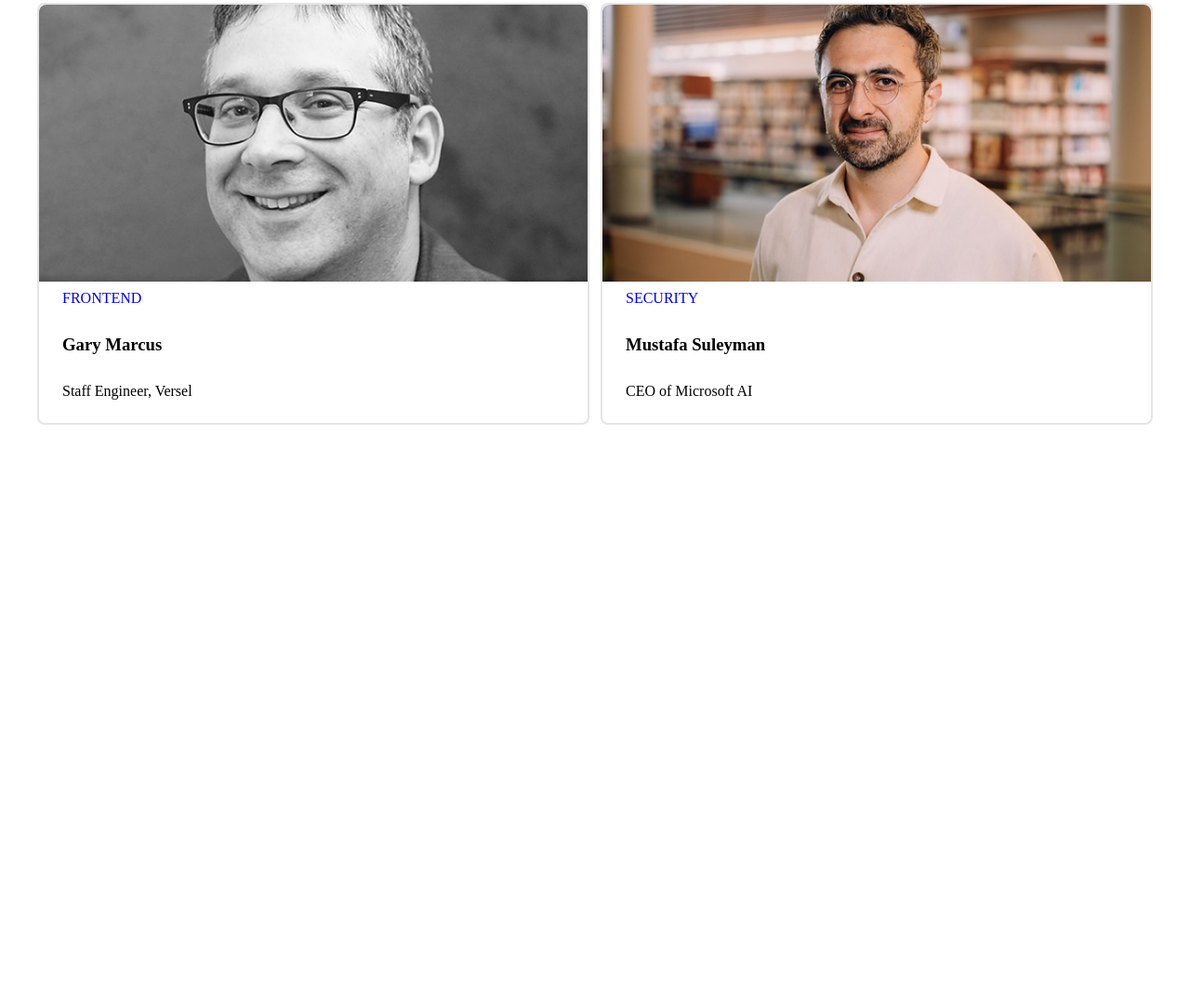
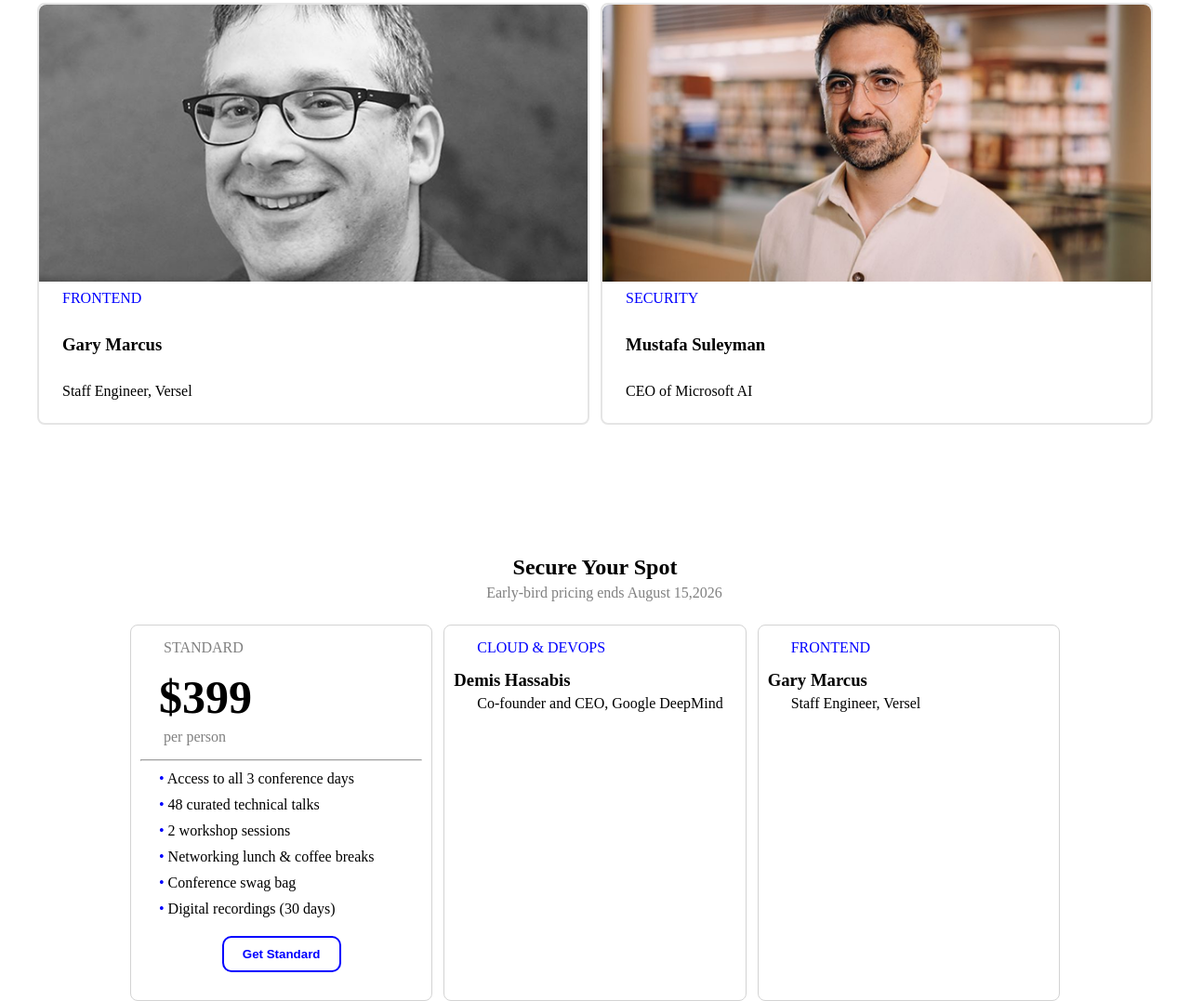
Before and after one commit to rafajahan7/Assignment-1-HTML-CSS-, a plain HTML site: page index.html in a window 1280 px wide. Shown: the part 1497-2574 px from the top of the page at 93% size. Before the commit the page ends 1954 px from the top, so only its background shows below. Drawn offline with Linux system fonts and the light colour scheme.

Commit message:
secure section half

```diff
--- a/index.html
+++ b/index.html
@@ -14,7 +14,7 @@
         <nav class="container">
             <img src="./images/logo.png">
 
-           <ul>
+           <ul class="nav-ul">
             <li>Speakers</li>
             <li>Schedule</li>
             <li>Tracks</li>
@@ -91,6 +91,53 @@
 
       <!-- meet section end -->
 
+      <!-- secure section start -->
+
+      <section>
+        <div class="container secure">
+            <h2>Secure Your Spot</h2>
+            <p style="color:gray;">Early-bird pricing ends August 15,2026</p>
+        </div>
+
+        <div class="gallery-secure container ">
+
+            <div class="price-card">
+
+            <p style="color: gray;">STANDARD</p>
+            <h2>$399</h2>
+            <p style="color: gray;">per person</p>
+            <hr>
+            <ul class="secure-ul">
+                <li><span class="bullet">•</span> Access to all 3 conference days</li>
+                <li><span class="bullet">•</span> 48 curated technical talks</li>
+                <li><span class="bullet">•</span> 2 workshop sessions</li>
+                <li><span class="bullet">•</span> Networking lunch & coffee breaks</li>
+                <li><span class="bullet">•</span> Conference swag bag</li>
+                <li><span class="bullet">•</span> Digital recordings (30 days)</li>
+            </ul>
+            <button class="std-btn">Get Standard</button>
+            </div>
+
+
+             <div class="price-card">
+
+            <p style="color: blue;">CLOUD & DEVOPS</p>
+            <h3>Demis Hassabis</h3>
+            <p>Co-founder and CEO, Google DeepMind</p>
+            </div>
+
+
+            <div class="price-card">
+
+            <p style="color: blue;">FRONTEND</p>
+            <h3>Gary Marcus</h3>
+            <p>Staff Engineer, Versel</p>
+            </div>
+
+
+        </div>
+      </section>
+
 
 
 
--- a/styles/style.css
+++ b/styles/style.css
@@ -17,7 +17,7 @@ nav{
     padding: 15px;
     background-color: white;
 }
-ul{
+.nav-ul{
     display:flex;
     list-style:none;
     gap: 30px;
@@ -98,9 +98,70 @@ ul{
     border-top-left-radius: 8px;
     border-top-right-radius: 8px;
 }
-.card h3, p{
+.card  h3, p{
     margin-left:20px;
     padding-left: 20px;
     padding:5px;
     margin-bottom: 20px;
 }
+/* meet section end */
+
+/* secure section start */
+.secure{
+    margin-top: 140px;
+    text-align: center;
+    margin-bottom: 20px;
+
+
+ }
+  .gallery-secure{
+    width:1000px;
+    margin-top: 20px;
+    display:grid;
+    gap:12px;
+    grid-template-columns: repeat(3, 1fr);
+
+ }
+
+ .price-card{
+    border:1px solid lightgray;
+    border-radius:8px;
+    padding:10px;
+
+}
+.price-card h2{
+    font-size: 50px;
+    padding-left: 20px;
+
+}
+.price-card p{
+    margin-bottom: 10px;
+}
+.secure-ul{
+    padding-left: 20px;
+    margin-top: 10px;
+    list-style: none;
+
+
+}
+.secure-ul li{
+   margin-bottom: 10px;
+
+}
+.bullet{
+    color: blue;
+}
+.std-btn{
+    background-color: white;
+    padding: 10px 20px ;
+    border-radius: 10px;
+    font-weight: bold;
+    border: 2px solid blue;
+    cursor: pointer;
+    color:blue;
+    text-align: center;
+    display: block;
+    margin: 20px auto 0;
+    margin-bottom: 20px;
+
+}
```
